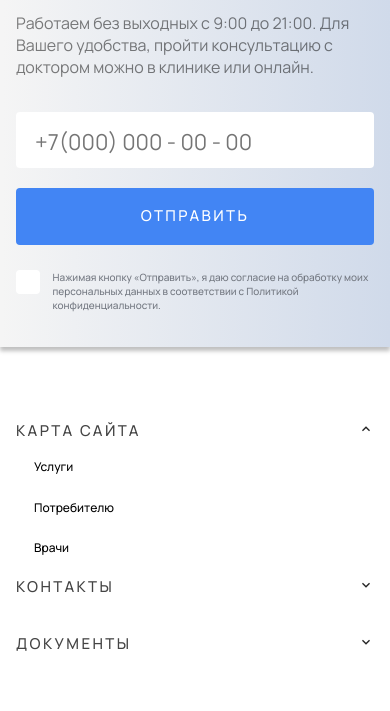
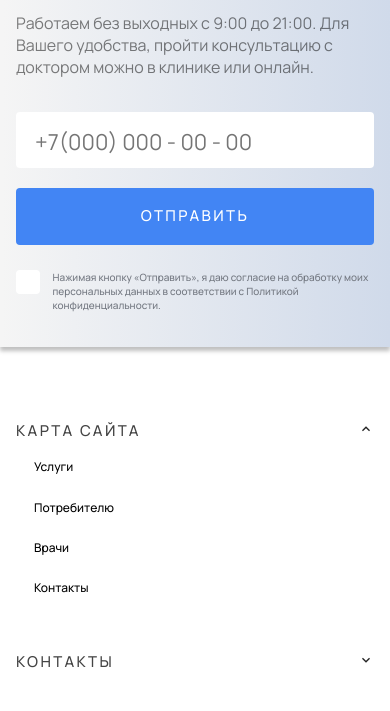
Before and after one commit to RykAlex/ZHUKOVKA, a website: page src/index.html in a window 390 px wide. Both pictures are taken after a click on the button "КАРТА САЙТА". Shown: the part 2752-3463 px from the top of the page. Drawn offline with nearby package versions, Linux system fonts and the light colour scheme.

Commit message:
Adaptiv V10.1

```diff
--- a/src/assets/js/app.js
+++ b/src/assets/js/app.js
@@ -101,10 +101,18 @@ $(document).ready(function () {
     navModal.classList.remove("show");
   });
 
-  let accordion = document.querySelector(".accordion");
+  /* let accordion = document.querySelector(".accordion");
   accordion.addEventListener("click", function () {
     accordion.classList.toggle("active");
     let panel = document.querySelector(".panel");
     panel.classList.toggle("show");
-  });
+  });*/
+  let acc = document.getElementsByClassName("accordion");
+  let i;
+  for (i = 0; i < acc.length; i++) {
+    acc[i].onclick = function () {
+      this.classList.toggle("active");
+      this.nextElementSibling.classList.toggle("show");
+    };
+  }
 });
--- a/src/index.html
+++ b/src/index.html
@@ -364,6 +364,7 @@
     </footer>
     <footer class="footer-m">
       <div class="container">
+      <div class="accordionall">
       <button class="accordion"><h4>Карта сайта</h4></button>
           <div class="panel">
             <ul>
@@ -373,7 +374,8 @@
               <a href=""><li>Контакты</li></a>
             </ul>
           </div>
-
+        </div>
+        <div class="accordionall">
       <button class="accordion"><h4>Контакты</h4></button>
       <div class="panel">
           <div class="footer-phone">
@@ -389,7 +391,8 @@
           Жуковка, Московская обл.</a>
       </div>
       </div>
-
+    </div>
+    <div class="accordionall">
     <button class="accordion"><h4>Документы</h4></button>
     <div class="panel">
       <div class="docums">
--- a/src/scss/blocks/accordion.scss
+++ b/src/scss/blocks/accordion.scss
@@ -16,7 +16,6 @@
     display: block;
     flex-direction: column;
   }
-
   .accordion {
     color: #444;
     cursor: pointer;
@@ -52,7 +51,8 @@
     overflow: hidden;
   }
   .show {
-    max-height: 100px;
+    display: block;
+    min-height: 175px;
   }
   .logo-footer {
     margin-top: 50px;
```
Also changed, not shown: src/css/style.css.
